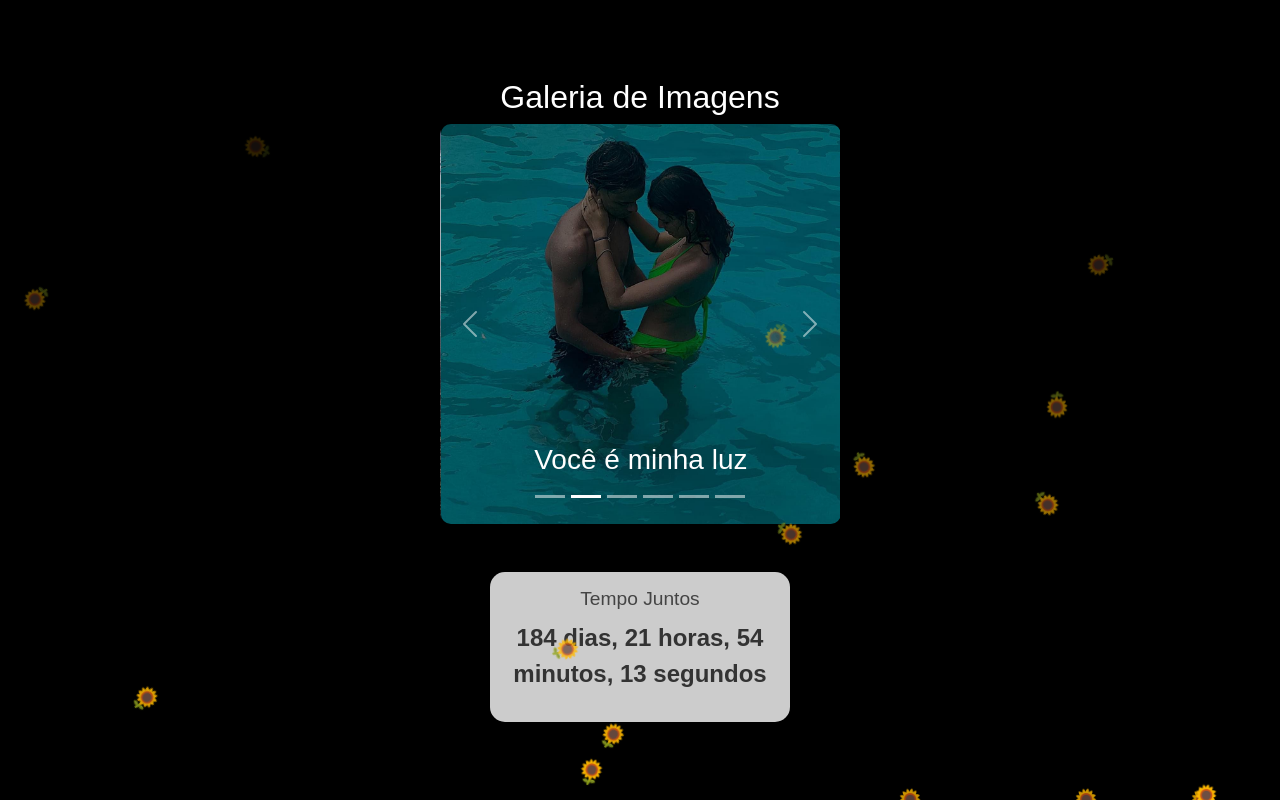
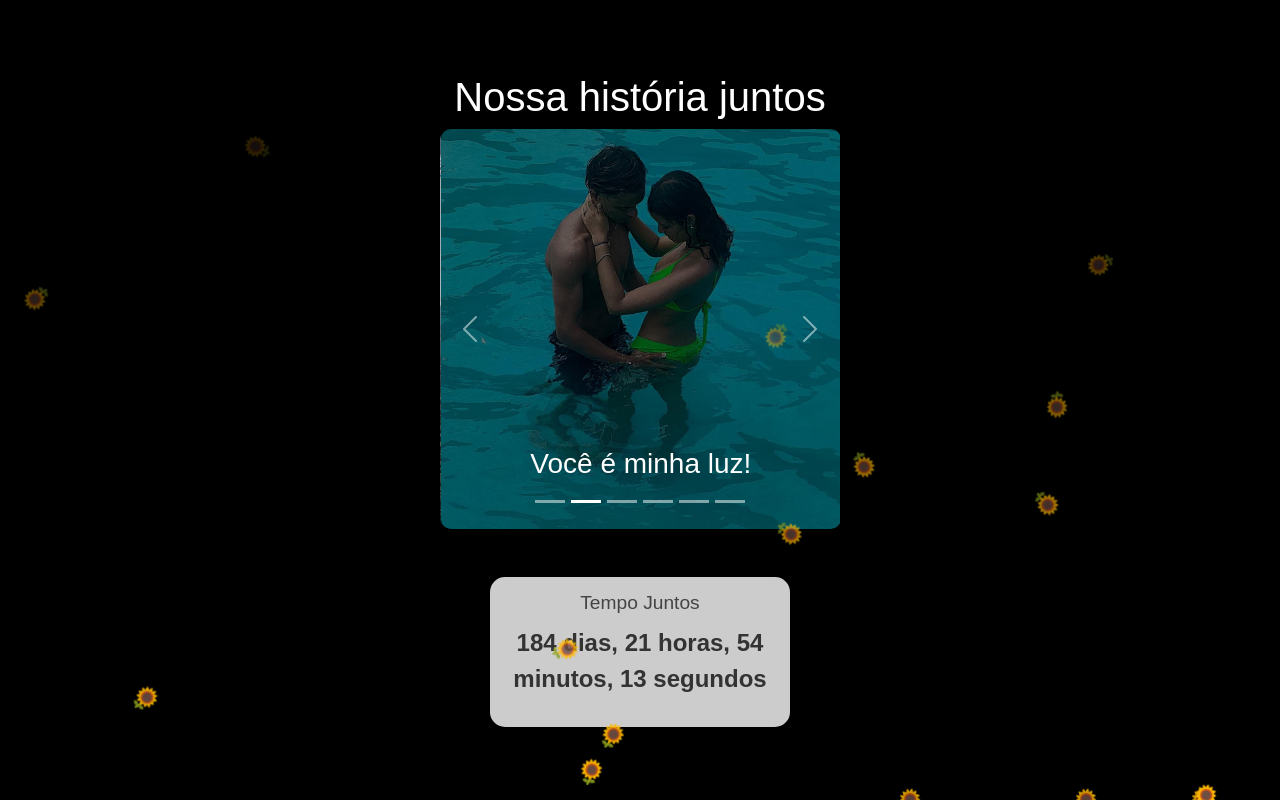
Before and after one commit to Nicks744/tempo-juntos, a React (Create React App) app: page / in a window 1280 px wide. Built offline with nearby package versions, Linux system fonts and the light colour scheme.

Commit message:
Update ContagemTempo.js

```diff
--- a/src/components/ContagemTempo.js
+++ b/src/components/ContagemTempo.js
@@ -27,8 +27,8 @@ const ContagemTempo = () => {
     return (
         <div className="container d-flex flex-column justify-content-center align-items-center min-vh-100">
             {/* Carrossel no centro da tela */}
+            <h1 className="titulo-cursivo">Nossa história juntos</h1>
             <div className="w-100 mb-5">
-                <h2 className="text-center text-white">Galeria de Imagens</h2>
                 <Carousel className="mx-auto" style={{ maxWidth: '400px' }}>
                     <Carousel.Item>
                         <img
@@ -42,7 +42,7 @@ const ContagemTempo = () => {
                             }}
                         />
                         <Carousel.Caption>
-                            <h3>Eu te amo mil milhões</h3>
+                            <h3>Eu te amo mil milhões!</h3>
                         </Carousel.Caption>
                     </Carousel.Item>
                     <Carousel.Item>
@@ -57,7 +57,7 @@ const ContagemTempo = () => {
                             }}
                         />
                         <Carousel.Caption>
-                            <h3>Você é minha luz</h3>
+                            <h3>Você é minha luz!</h3>
                         </Carousel.Caption>
                     </Carousel.Item>
                     <Carousel.Item>
@@ -72,7 +72,7 @@ const ContagemTempo = () => {
                             }}
                         />
                         <Carousel.Caption>
-                            <h3>i love you Cherie</h3>
+                            <h3>i love you Cherie!</h3>
                         </Carousel.Caption>
                     </Carousel.Item>
                     <Carousel.Item>
@@ -87,7 +87,7 @@ const ContagemTempo = () => {
                             }}
                         />
                         <Carousel.Caption>
-                            <h3>A melhor parte do meu dia</h3>
+                            <h3>A melhor parte do meu dia!</h3>
                         </Carousel.Caption>
                     </Carousel.Item>
                     <Carousel.Item>
@@ -102,7 +102,7 @@ const ContagemTempo = () => {
                             }}
                         />
                         <Carousel.Caption>
-                            <h3>Minha raposinha 🦊</h3>
+                            <h3>Minha raposinha! 🦊</h3>
                         </Carousel.Caption>
                     </Carousel.Item>
                     <Carousel.Item>
@@ -117,7 +117,7 @@ const ContagemTempo = () => {
                             }}
                         />
                         <Carousel.Caption>
-                            <h3>Te vivo</h3>
+                            <h3>Te vivo!</h3>
                         </Carousel.Caption>
                     </Carousel.Item>
                 </Carousel>
```
